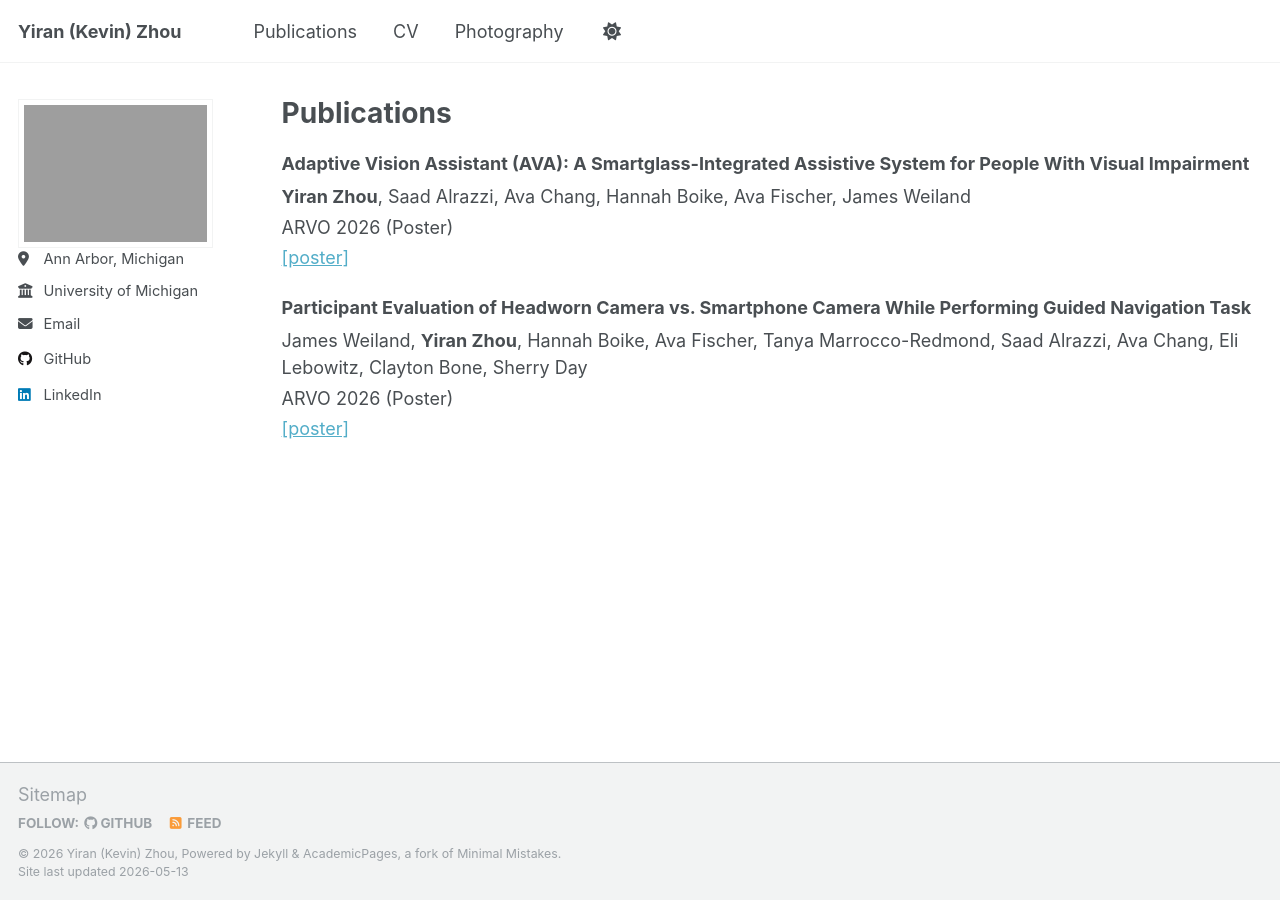
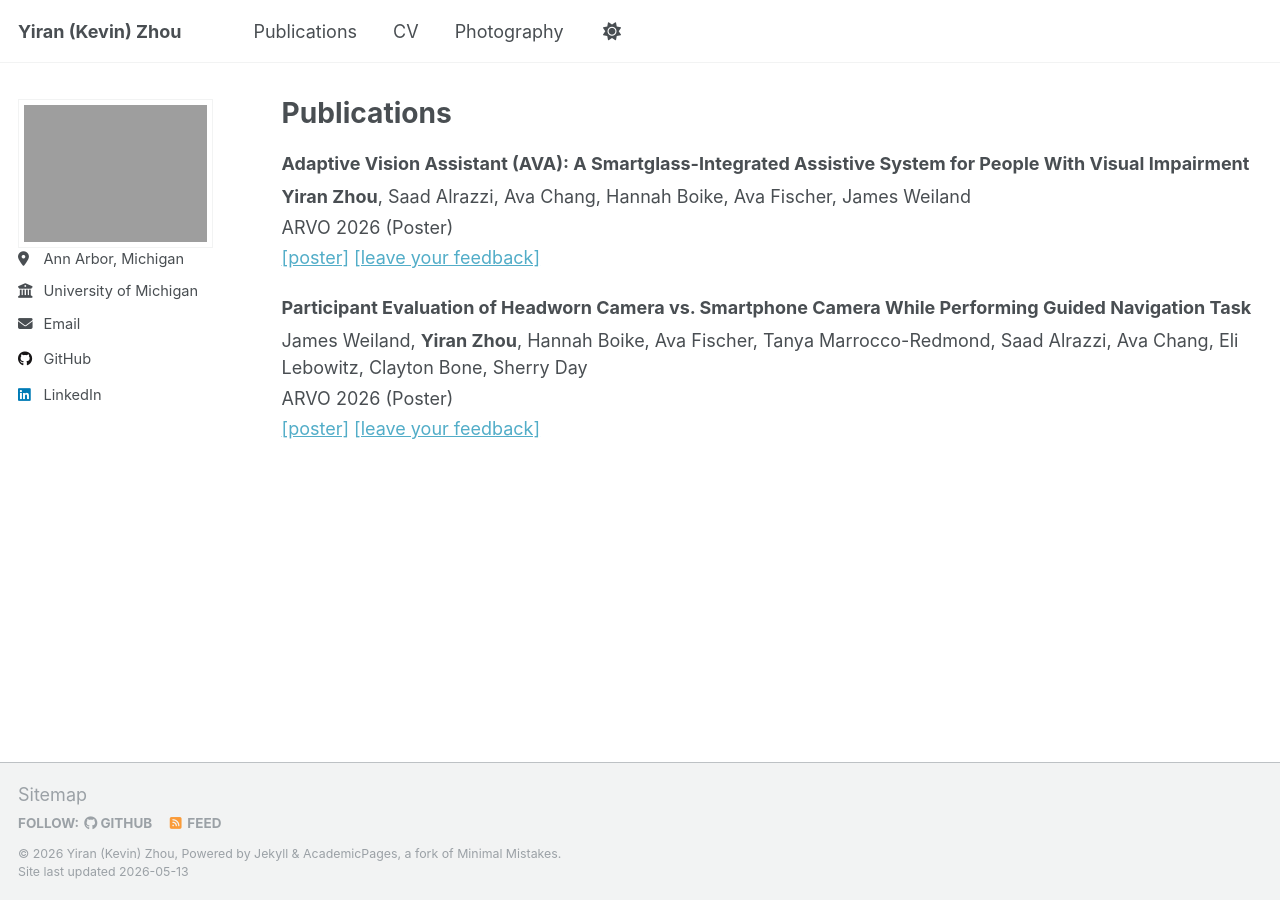
Before and after one commit to kevin-yiran-zhou/kevin-yiran-zhou.github.io, a Jekyll site: the page built from _pages/publications.html, in a window 1280 px wide. Built offline with Jekyll 4.4.1, drawn with Linux system fonts in a browser that asks for light colours; a script that is not in the unit is left out.

Commit message:
ARVO 2026 added

```diff
--- a/_pages/publications.html
+++ b/_pages/publications.html
@@ -17,14 +17,20 @@ author_profile: true
   <p style="margin-bottom: 0.35rem;"><strong>Adaptive Vision Assistant (AVA): A Smartglass-Integrated Assistive System for People With Visual Impairment</strong></p>
   <p style="margin: 0.2rem 0;"><strong>Yiran Zhou</strong>, Saad Alrazzi, Ava Chang, Hannah Boike, Ava Fischer, James Weiland</p>
   <p style="margin: 0.2rem 0;">ARVO 2026 (Poster)</p>
-  <p style="margin: 0.2rem 0;"><a href="{{ '/files/ARVO-4478652.pdf' | relative_url }}" target="_blank" rel="noopener">[poster]</a></p>
+  <p style="margin: 0.2rem 0;">
+    <a href="{{ '/files/ARVO-4478652.pdf' | relative_url }}" target="_blank" rel="noopener">[poster]</a>
+    <a href="https://forms.gle/NC1S1tq8gxteku8AA" target="_blank" rel="noopener">[leave your feedback]</a>
+  </p>
 </div>
 
 <div class="publication-entry" style="margin: 1.25rem 0;">
   <p style="margin-bottom: 0.35rem;"><strong>Participant Evaluation of Headworn Camera vs. Smartphone Camera While Performing Guided Navigation Task</strong></p>
   <p style="margin: 0.2rem 0;">James Weiland, <strong>Yiran Zhou</strong>, Hannah Boike, Ava Fischer, Tanya Marrocco-Redmond, Saad Alrazzi, Ava Chang, Eli Lebowitz, Clayton Bone, Sherry Day</p>
   <p style="margin: 0.2rem 0;">ARVO 2026 (Poster)</p>
-  <p style="margin: 0.2rem 0;"><a href="{{ '/files/ARVO-4478872.pdf' | relative_url }}" target="_blank" rel="noopener">[poster]</a></p>
+  <p style="margin: 0.2rem 0;">
+    <a href="{{ '/files/ARVO-4478872.pdf' | relative_url }}" target="_blank" rel="noopener">[poster]</a>
+    <a href="https://forms.gle/NC1S1tq8gxteku8AA" target="_blank" rel="noopener">[leave your feedback]</a>
+  </p>
 </div>
 
 <!-- New style rendering if publication categories are defined -->
```
